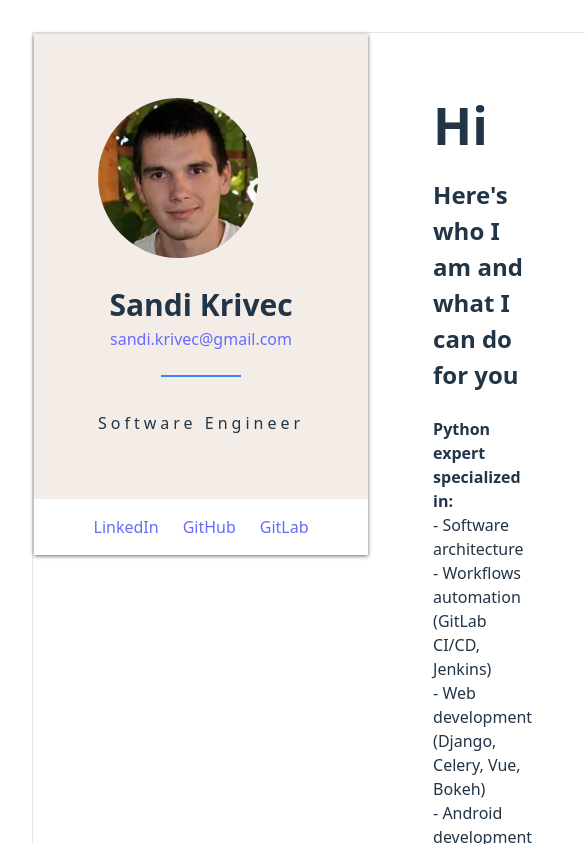
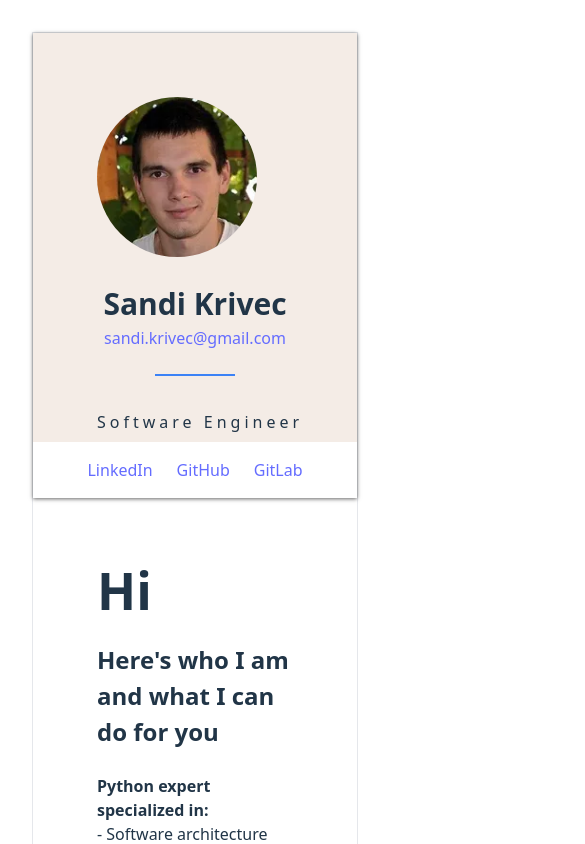
Before and after one commit to schnapi/mypage, a Vue app: page / in a window 390 px wide. Shown: the top 844 px of the page, 585 px wide, since content can reach past the window. Built offline with nearby package versions, Linux system fonts and the light colour scheme; what tailwindcss-tables would draw is missing.

Commit message:
fix dark mode, mobile responsive

```diff
--- a/src/App.vue
+++ b/src/App.vue
@@ -5,11 +5,9 @@
 <template>
   <!-- ABOUT ME -->
   <div class="text-left font-sans">
-    <table class="border">
-      <tbody>
-        <tr>
-          <td class="relative align-top text-center text-nowrap">
-            <div style="background: #f4ece6;box-shadow: 0 1px 4px rgba(0, 0, 0, .6);">
+    <div class="grid grid-cols-1 md:grid-cols-2 gap-0 border">
+      <div class="col-span-1 text-center text-nowrap relative bg-[#f4ece6] dark:bg-slate-800"
+        style="box-shadow: 0 1px 4px rgba(0, 0, 0, .6);">
         <div class="p-16">
           <img src="./assets/sandikrivec.webp" class="w-40 h-40 object-cover rounded-full" fetchpriority="high">
           <br>
@@ -21,7 +19,7 @@
           <br>
           <p class="" style="letter-spacing:0.25em">Software Engineer</p>
         </div>
-              <div class="bg-white w-[100%]">
+        <div class="bg-white w-[100%] absolute bottom-0">
           <div class="py-4">
             <a class="px-3" href="https://linkedin.com/in/sandi-krivec-28428b65" target="_blank">LinkedIn</a>
             <a class="px-3" href="https://github.com/schnapi" target="_blank">GitHub</a>
@@ -29,8 +27,7 @@
           </div>
         </div>
       </div>
-          </td>
-          <td class=" p-16">
+      <div class="col-span-1 p-16">
         <h1>Hi</h1>
         <br>
         <h4>Here's who I am and what I can do for you</h4>
@@ -47,11 +44,8 @@
         <br>
         I use my skills to help businesses optimize their workflows and achieve their goals. Feel free to browse
         my portfolio and contact me to discuss how I can help you.
-          </td>
-        </tr>
-      </tbody>
-    </table>
-
+      </div>
+    </div>
   </div>
   <!-- <HelloWorld msg="Vite + Vue" /> -->
 </template>
```
Also changed, not shown: 5 other files (tests, documents, lock files or other folders). Lines whose indentation alone changed are shown as unchanged.
